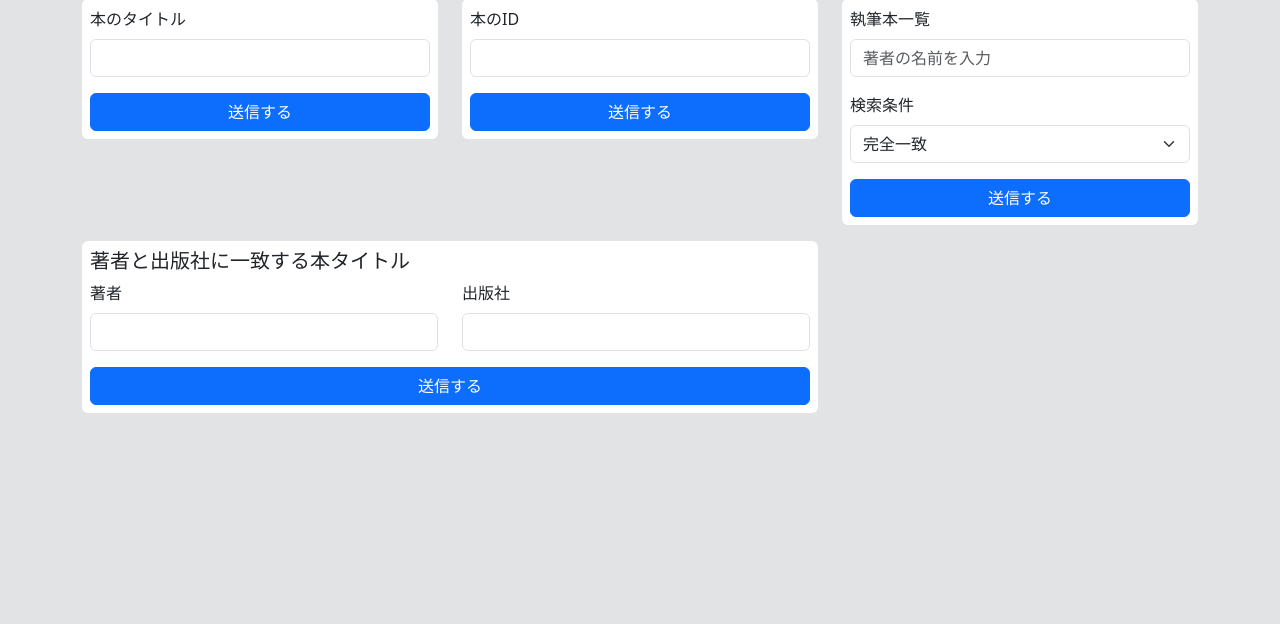
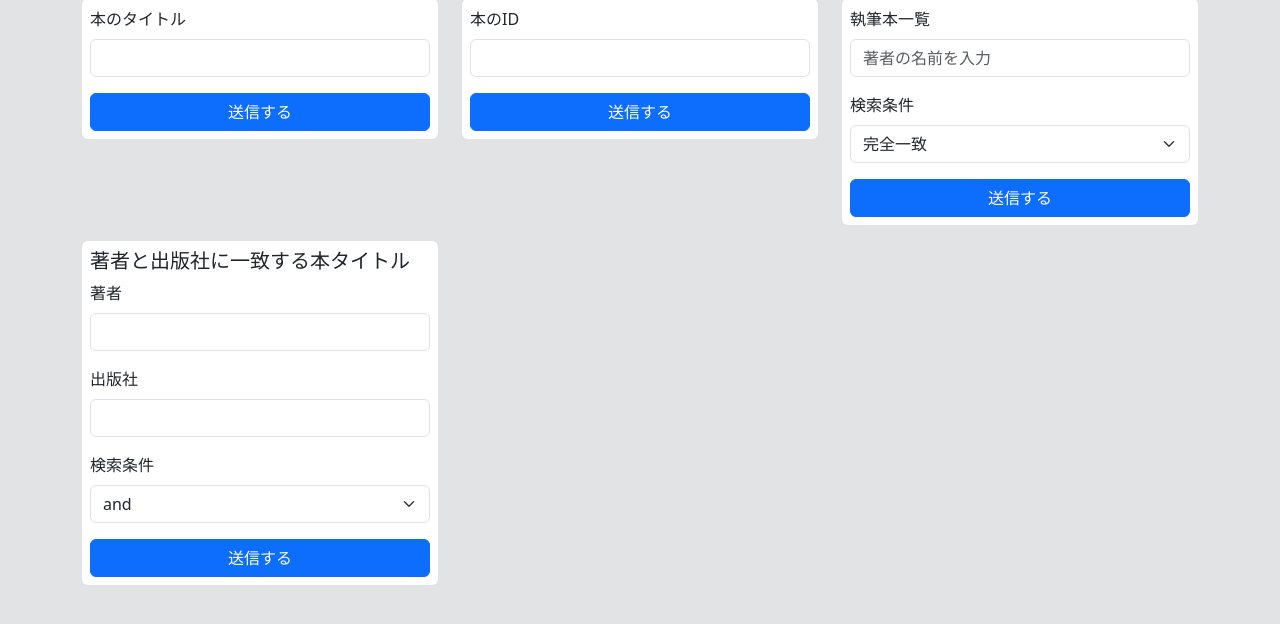
Before and after one commit to tsujiyuto-288/django, a Django app: page / in a window 1280 px wide. Shown: the part 138-762 px from the top of the page. Run offline with Django 4.2, Linux system fonts and the light colour scheme.

Commit message:
or条件について

```diff
--- a/practice/accounts/views.py
+++ b/practice/accounts/views.py
@@ -39,14 +39,24 @@ def author_filter(request):
 
 
 def author_company_filter(request):
+    from django.db.models import Q
+
     author = request.POST.get("author")
     company = request.POST.get("company")
+    condition = request.POST.get("condition")
 
-    titles = list(
-        Book.objects.filter(
-            author__name__contains=author,
-            company__name__contains=company,
-        ).values_list("title", flat=True)
-    )
+    if condition == "and":
+        titles = list(
+            Book.objects.filter(
+                author__name=author,
+                company__name=company,
+            ).values_list("title", flat=True)
+        )
+    elif condition == "or":
+        titles = list(
+            Book.objects.filter(
+                Q(author__name=author) | Q(company__name=company)
+            ).values_list("title", flat=True)
+        )
 
     return JsonResponse({"titles": titles})
--- a/practice/templates/test.html
+++ b/practice/templates/test.html
@@ -72,13 +72,12 @@
             </div>
           </div>
         </div>
-        <div class="col-md-8 mt-3">
+        <div class="col-md-4 mt-3">
           <div class="card border-0">
             <div class="card-body p-2">
               <div class="mb-3">
                 <h2 class="h5">著者と出版社に一致する本タイトル</h2>
-                <div class="row">
-                  <div class="col-md-6">
+                <div class="mb-3">
                   <label class="form-label" for="author_name">著者</label>
                   <input
                     type="text"
@@ -87,7 +86,7 @@
                     placeholder=""
                   />
                 </div>
-                  <div class="col-md-6">
+                <div class="mb-3">
                   <label class="form-label" for="company_name">出版社</label>
                   <input
                     type="text"
@@ -96,6 +95,14 @@
                     placeholder=""
                   />
                 </div>
+                <div class="mb-3">
+                  <label class="form-label" for="author_company_condition"
+                    >検索条件</label
+                  >
+                  <select id="author_company_condition" class="form-select">
+                    <option value="and">and</option>
+                    <option value="or">or</option>
+                  </select>
                 </div>
               </div>
               <button class="btn btn-primary w-100" id="author_company_filter">
@@ -162,23 +169,17 @@
     $("#author_company_filter").on("click", function () {
       const author = $("#author_name").val();
       const company = $("#company_name").val();
+      const condition = $("#author_company_condition").val();
       $.ajax({
         url: "{% url 'author_company_filter' %}",
         type: "POST",
-        data: { author: author, company: company },
+        data: { author: author, company: company, condition: condition },
         headers: { "X-CSRFToken": "{{ csrf_token }}" },
       }).done(function (response) {
         if (response.titles.length === 0) {
-          alert("この著者かつ出版社の本は登録されていません");
+          alert("この条件の本は登録されていません");
         } else {
-          alert(
-            response.titles +
-              "が" +
-              author +
-              "が著者でかつ" +
-              company +
-              "が出版社の本です",
-          );
+          alert(response.titles);
         }
       });
     });
```
Also changed, not shown: docs/queries.md (+29 -0 lines). Lines whose indentation alone changed are shown as unchanged.
